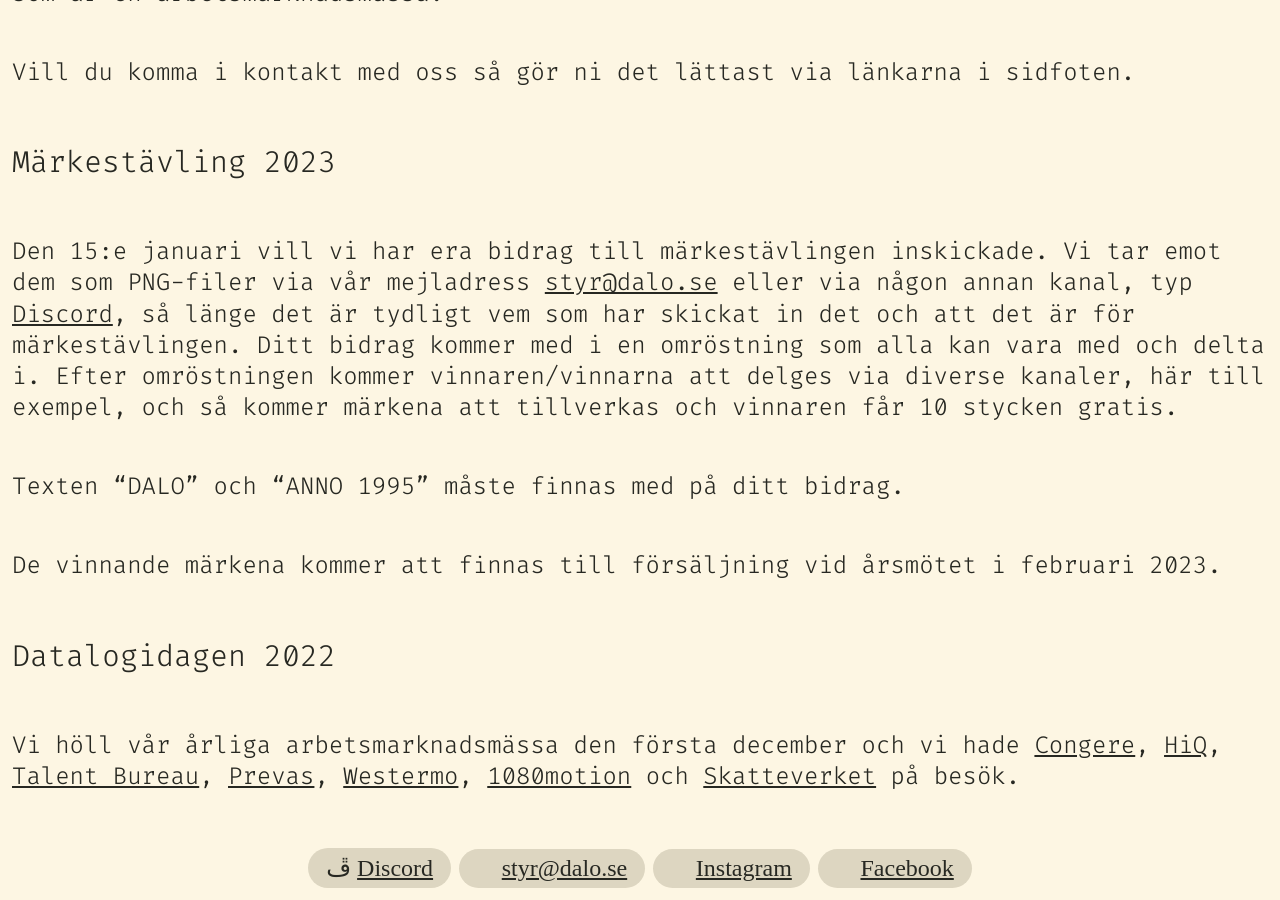
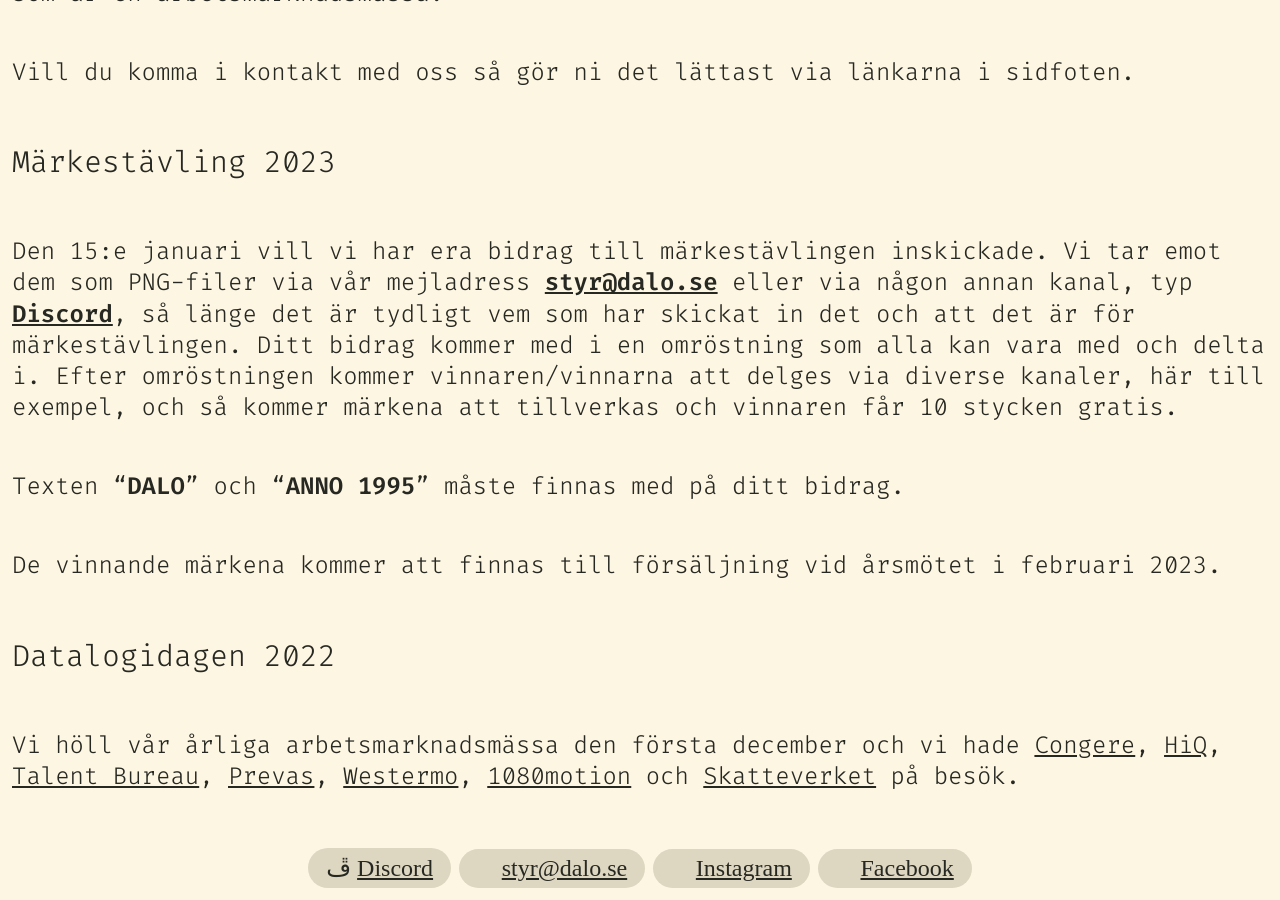
Before and after one commit to dalo-mdu/site, a Jekyll site: the page built from index.md, in a window 1280 px wide and 900 px high, scrolled down 814 px. Built offline with Jekyll 4.4.1, drawn with Linux system fonts in a browser that asks for light colours; some web fonts are replaced.

Commit message:
Added some emphasis on some words.

```diff
--- a/index.md
+++ b/index.md
@@ -18,9 +18,9 @@ Vill du komma i kontakt med oss så gör ni det lättast via länkarna i sidfote
 
 <section class="fc">
 ### Märkestävling 2023
-Den 15:e januari vill vi har era bidrag till märkestävlingen inskickade. Vi tar emot dem som PNG-filer via vår mejladress <styr@dalo.se> eller via någon annan kanal, typ [Discord](https://discord.gg/Y6Sw5WH), så länge det är tydligt vem som har skickat in det och att det är för märkestävlingen. Ditt bidrag kommer med i en omröstning som alla kan vara med och delta i. Efter omröstningen kommer vinnaren/vinnarna att delges via diverse kanaler, här till exempel, och så kommer märkena att tillverkas och vinnaren får 10 stycken gratis.
+Den 15:e januari vill vi har era bidrag till märkestävlingen inskickade. Vi tar emot dem som PNG-filer via vår mejladress **<styr@dalo.se>** eller via någon annan kanal, typ [**Discord**](https://discord.gg/Y6Sw5WH), så länge det är tydligt vem som har skickat in det och att det är för märkestävlingen. Ditt bidrag kommer med i en omröstning som alla kan vara med och delta i. Efter omröstningen kommer vinnaren/vinnarna att delges via diverse kanaler, här till exempel, och så kommer märkena att tillverkas och vinnaren får 10 stycken gratis.
 
-Texten "DALO" och "ANNO 1995" måste finnas med på ditt bidrag.
+Texten "**DALO**" och "**ANNO 1995**" måste finnas med på ditt bidrag.
 
 De vinnande märkena kommer att finnas till försäljning vid årsmötet i februari 2023.
 </section>
```
